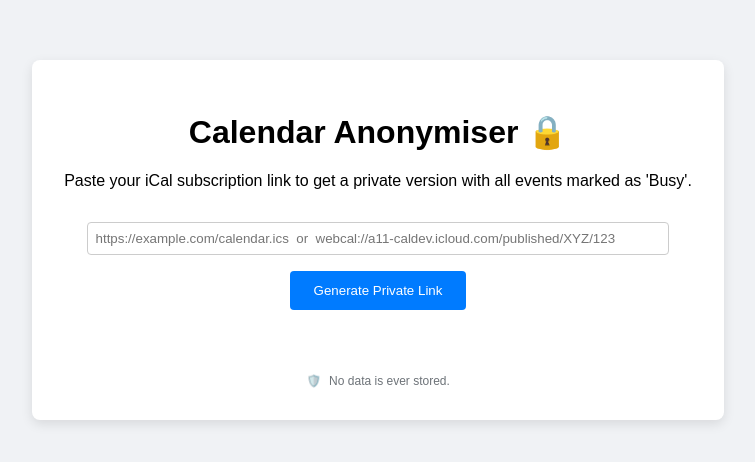
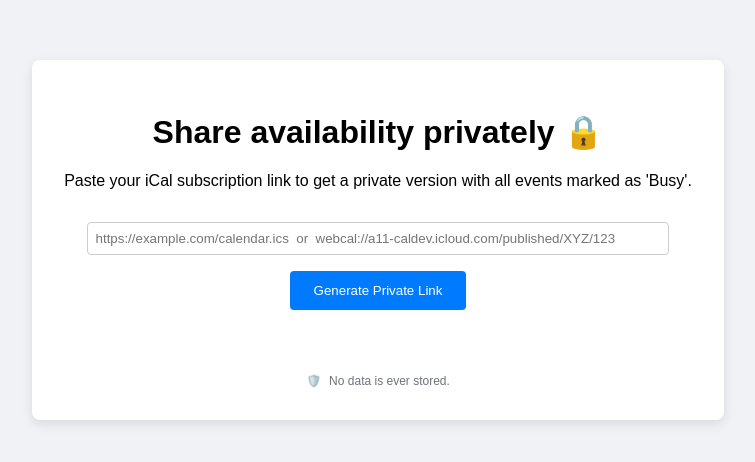
Before and after one commit to IndigoLuksch/hidemycalendar, a plain HTML site: page frontend/index.html in a window 1280 px wide. Shown: the part 168-630 px from the top of the page, without its empty margins (262-1017 px from the left). Drawn offline with Linux system fonts and the light colour scheme.

Commit message:
Update index.html

```diff
--- a/frontend/index.html
+++ b/frontend/index.html
@@ -8,7 +8,7 @@
 </head>
 <body>
     <main>
-        <h1>Calendar Anonymiser 🔒</h1>
+        <h1>Share availability privately 🔒</h1>
         <p>Paste your iCal subscription link to get a private version with all events marked as 'Busy'.</p>
         <input type="url" id="ical-url" placeholder="https://example.com/calendar.ics  or  webcal://a11-caldev.icloud.com/published/XYZ/123" required>
         <button id="submit-btn">Generate Private Link</button>
```
